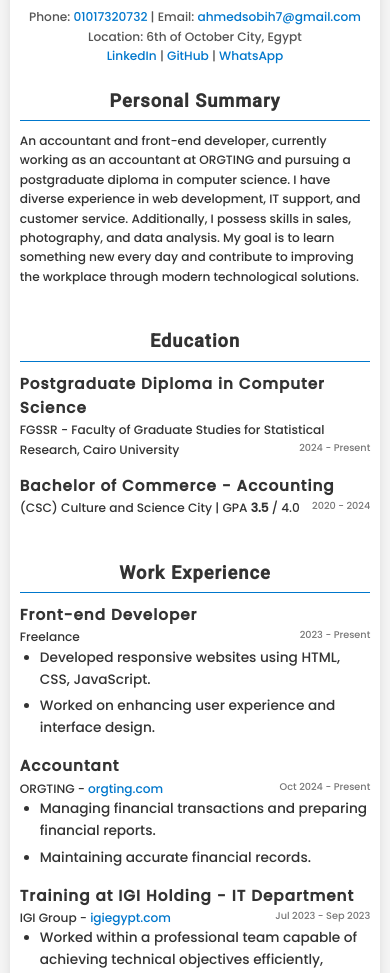
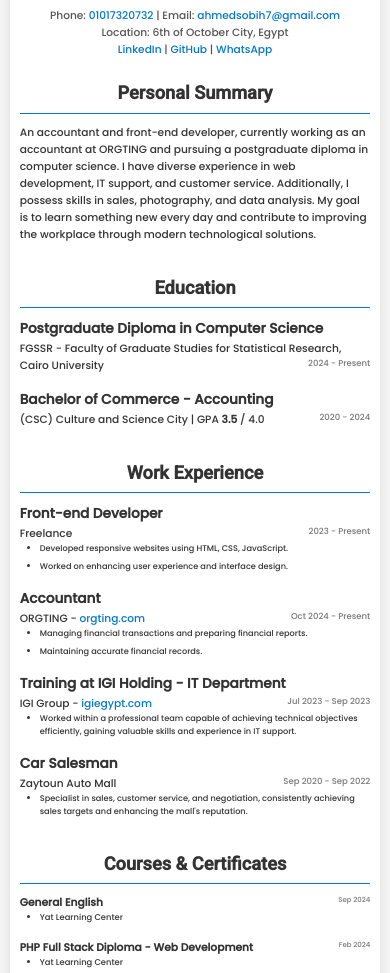
Before and after one commit to a7medsobih/AhmedSobih_CV, a plain HTML site: page index.html in a window 390 px wide. Shown: the part 108-1081 px from the top of the page. Drawn offline with Linux system fonts and the light colour scheme.

Commit message:
to update

```diff
--- a/css/style.css
+++ b/css/style.css
@@ -186,41 +186,63 @@ footer {
   }
 
   header p {
-    font-size: 0.8em; /* تقليل حجم النص */
+    font-size: 0.7em; /* تقليل حجم النص */
   }
 
   h2 {
     font-size: 1.2em; /* تقليل حجم العناوين للأجهزة الصغيرة */
+    border-bottom: 1.5px solid #0077cc;
   }
 
   h3{
-    font-size: 1em;
+    font-size: 0.9em;
+  }
+
+  .skill-category h3{
+    font-size: 0.8em;
+  }
+
+  p{
+    font-size: 0.7em;
+  }
+
+  .certificates strong {
+    font-size: 1.3em;
+  }
+
+  .place{
+    font-size: 1.7em;
+  }
+
+  ul{
+    font-size: 0.6em; /* تصغير النص بشكل أكبر للأجهزة الصغيرة جداً */
   }
 
   .skills-container {
     grid-template-columns: 1fr; /* عمود واحد للأجهزة الصغيرة جداً */
+    gap: 5px;
   }
 
   .container {
     padding: 10px; /* تقليل المسافة الداخلية بشكل أكبر */
   }
 
-  p,
-  li {
-    font-size: 0.8em; /* تصغير النص بشكل أكبر للأجهزة الصغيرة جداً */
-  }
-
   h2,
   h3,
   strong{
-    letter-spacing: 1px;
+    letter-spacing: normal;
   }
 
   section{
-    margin: 20px 0 40px 0;
+    margin: 20px 0 30px 0;
+  }
+
+  .skills{
+    margin: 20px 0 0px 0;
   }
 
   footer{
+    margin-top: 10px;
     font-size: 9px;
   }
 
--- a/index.html
+++ b/index.html
@@ -134,14 +134,14 @@
             <strong>General English</strong>
             <span class="time">Sep 2024</span>
             <ul>
-              <li>Yat Learning Center</li>
+              <li class="place">Yat Learning Center</li>
             </ul>
           </li>
           <li>
             <strong>PHP Full Stack Diploma - Web Development</strong>
             <span class="time">Feb 2024</span>
             <ul>
-              <li>Yat Learning Center</li>
+              <li class="place">Yat Learning Center</li>
             </ul>
           </li>
           <li>
```
